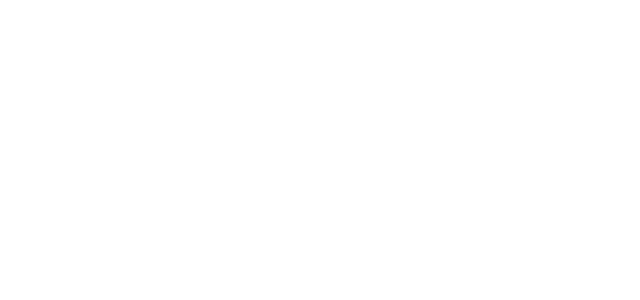
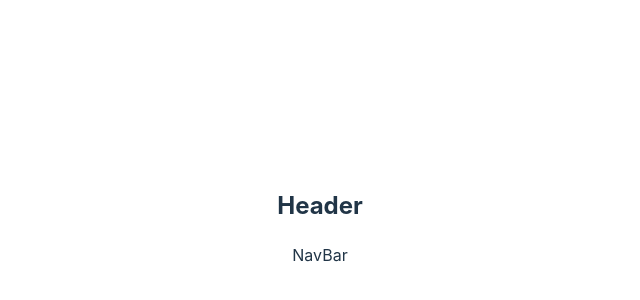
Before and after one commit to mubeess/aladiexpress, a React (Vite) app: page / in a window 1280 px wide. Shown: the part 120-420 px from the top of the page, without its empty margins (320-960 px from the left). Built offline with nearby package versions, Linux system fonts and the light colour scheme.

Commit message:
installed styled-components

```diff
--- a/src/pages/Layouts/HomeLayout.jsx
+++ b/src/pages/Layouts/HomeLayout.jsx
@@ -1,9 +1,16 @@
 import React from "react";
+import Header from "../../components/Header/Header";
+import NavBar from "../../components/NavBar/NavBar";
+import { Outlet } from "react-router-dom";
 
 export default function HomeLayout() {
   return (
-    <div>
-      <h1 style={{ color: "white" }}>Homeeeeeeeee</h1>
+    <div className="main_layout_container">
+      <Header />
+      <NavBar />
+      <div className="main_layout_body">
+        <Outlet />
+      </div>
     </div>
   );
 }
```
